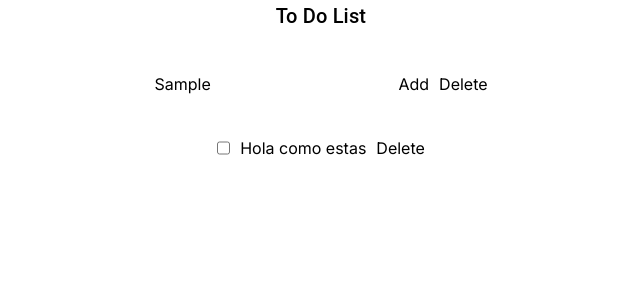
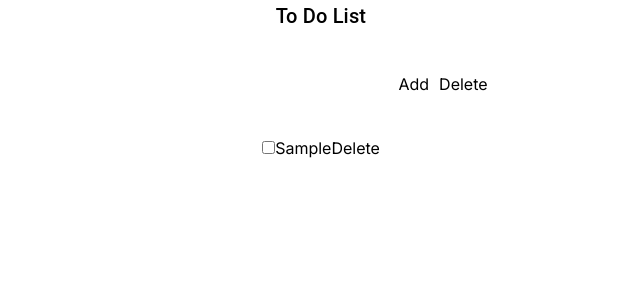
Before and after one commit to RamiroAcostaDev/toDoListTypeScritPractice, a Next.js app: page / in a window 1280 px wide. Both pictures are taken after typing "Sample" into the empty fields and a click on the button "Add". Shown: the top 300 px of the page, without its empty margins (319-959 px from the left). Built offline with nearby package versions, Linux system fonts and the light colour scheme.

Commit message:
delete tool function added

```diff
--- a/src/app/page.tsx
+++ b/src/app/page.tsx
@@ -1,19 +1,19 @@
 "use client"
-import { Box, Typography, Container } from "@mui/material";
+import { Box, Typography} from "@mui/material";
 import {useState} from "react";
 
 export default function Home() {
   //Types
   type Tool = {
-    id: string,
+    id?: string ,
     name: string,
-    checked: boolean,
-    style: object,
-    date:number,
+    checked?: boolean,
+    style?: object,
+    date?:number,
   }
 
   const [toolsList, setToolsList] = useState<Tool[]>([]);
-  const [InputCange, setInputCange] = useState<Tool | null>(null);
+  const [InputChange, setInputCange] = useState<Tool>({name:''});
 
   const handleInputChanges = (event:any)=>{
     const newTool: Tool ={
@@ -24,15 +24,24 @@ export default function Home() {
       date: Date.now()
     };
     setInputCange(newTool)
-    console.log(InputCange)
+    console.log(InputChange)
   };
 
   const addToolToList=(event:any)=>{
     event.preventDefault();
-    if (InputCange !== null) {
-      setToolsList([...toolsList, InputCange]);
-    }
+
+      setToolsList([...toolsList, InputChange]);
+      setInputCange({name:''})
+
     console.log(toolsList)
+  }
+
+  const handleDeleteTool = (id:string | undefined)=>{
+
+      const newToolsList = toolsList.filter((tool)=> tool.id !== id);
+      setToolsList(newToolsList);
+
+
   }
 
   return (
@@ -44,18 +53,27 @@ export default function Home() {
 
       <Box display = {"flex"} justifyContent={'center'} alignItems={'center'}>
         <form action="" onSubmit={addToolToList}  style={{display:'flex', gap: '10px'}}>
-          <input type="text" onChange={handleInputChanges}/>
+          <input value={InputChange && InputChange.name} type="text" onChange={handleInputChanges}/>
           <button type="submit">Add</button>
           <button >Delete</button>
         </form>
       </Box>
 
       <Box display = {"flex"}>
-        <ul style={{display:'flex', gap: '10px'}}>
-          <input type='checkbox' />
-          <li>Hola como estas</li>
-          <button>Delete</button>
+        <ul style={{display:'flex', gap: '10px', flexDirection:'column'}}>
+          {toolsList && toolsList.map(({id, name, checked, style, date}, index)=>(
+
+
+            <li key={index}>
+              <input type='checkbox' />
+              {name}
+              <button onClick={()=>handleDeleteTool(id)}>Delete</button>
+              </li>
+
+
+          ))}
         </ul>
+
       </Box>
 
     </Box>
```
